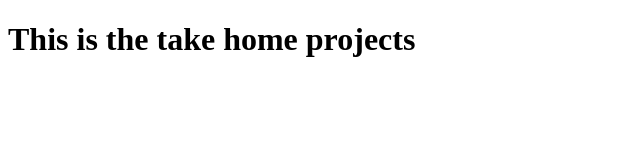
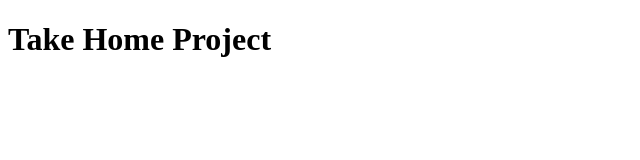
Before and after one commit to solish/take-homeproj, a plain HTML site: page app/index.html in a window 1280 px wide. Shown: the whole page, without its empty margins (0-640 px from the left). Drawn offline with Linux system fonts and the light colour scheme.

Commit message:
changing header1

```diff
--- a/app/index.html
+++ b/app/index.html
@@ -7,6 +7,6 @@
     <title>Take Home Project</title>
 </head>
 <body>
-    <h1>This is the take home projects </h1>
+    <h1>Take Home Project </h1>
 </body>
 </html>
```
